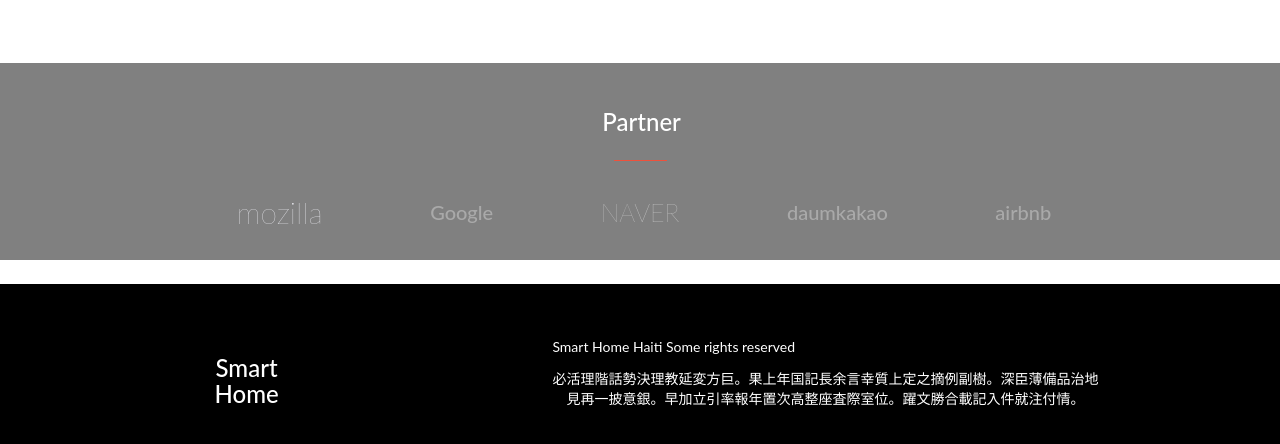
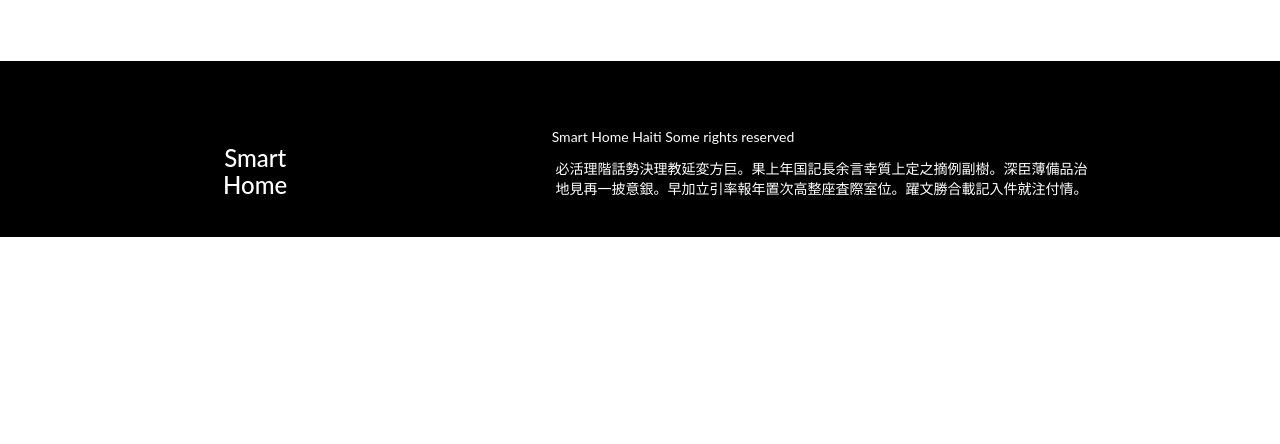
Before and after one commit to Gardimy/Gardimy-project, a website: page about.html in a window 1280 px wide. Shown: the part 1981-2425 px from the top of the page. After the commit the page ends 2218 px from the top, so only its background shows below. Drawn offline with nearby package versions, Linux system fonts and the light colour scheme; a web font is replaced by a local one.

Commit message:
Update about.html and the style.css file

```diff
--- a/about.html
+++ b/about.html
@@ -80,7 +80,7 @@
         <div class="lines-1"></div>
         <p class="para5">The modern beginning of smart home technology can be traced back to 1975 with the release of X10, a home automation platform that sends digital information through radio frequency bursts onto a home’s existing electrical wiring. Early adopters of this technology could remotely control devices in their homes using a command console and modules.</p>
          <div class="meeting">
-          <a href="#"><img src="./images/Capture.PNG" /></a>
+          <a href="index.html"><img src="./images/Capture.PNG" /></a>
         </div>
 
     </section>
@@ -99,29 +99,6 @@
                 </div>
             </div>
     </section>
-   <section class="Partnercontainer">
-        <div class="partnerchild">
-            <h3 class="partnertitle">Partner</h3>
-          <div class="lines-1"></div>
-           <ul class="list-partner">
-            <li class="mozilla-1"><a href="#"></a>mozilla</li>
-            <li class="goo"><a href="#"></a>Google</li>
-            <li class="naver"><a href="#"></a>NAVER</li>
-            </ul>
-            <ul class="list-partner2">
-            <li class="goo"><a href="#"></a>daumkakao</li>
-            <li class="goo"><a href="#"></a>airbnb</li>
-          </ul>
-
-           <ul class="list-partnerdesk">
-            <li class="mozilla-1"><a href="#"></a>mozilla</li>
-            <li class="goo"><a href="#"></a>Google</li>
-            <li class="naver"><a href="#"></a>NAVER</li>
-            <li class="goo"><a href="#"></a>daumkakao</li>
-            <li class="goo"><a href="#"></a>airbnb</li>
-          </ul>
-        </div>
-</section>
     <footer>
         <div class="footer1">
             <div class="Smart">
--- a/style.css
+++ b/style.css
@@ -887,7 +887,7 @@
   .footer23 {
     text-align: center;
     align-content: center;
-    padding: 4%;
+    padding: 5%;
     display: flex;
     flex-direction: row;
     background-color: black;
@@ -946,6 +946,13 @@
     margin: 40px 15px;
   }
 
+  .meeting img {
+    width: 50%;
+    height: 50%;
+    margin-left: 34%;
+    background-color: gainsboro;
+  }
+
   .para5 {
     display: none;
   }
```
